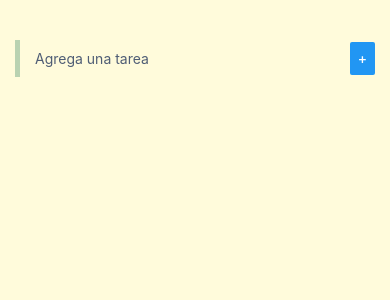
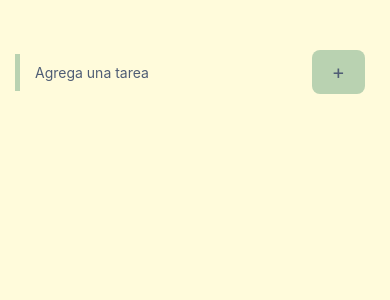
Before and after one commit to merb26/Task-list, a React Native app: screen / in a window 390 px wide. Shown: the top 300 px of the page. Built offline with nearby package versions, Linux system fonts and the light colour scheme.

Commit message:
created and estilizing button

```diff
--- a/src/components/add-task/AddTask.js
+++ b/src/components/add-task/AddTask.js
@@ -1,5 +1,6 @@
 import {Button, TextInput, View} from 'react-native';
 
+import CustomButton from '../custom-button/CustomButton';
 import {styleAddTask} from './styleAddTask';
 
 const AddTask = ({text, setText, onAddEvent}) => {
@@ -11,7 +12,7 @@ const AddTask = ({text, setText, onAddEvent}) => {
         value={text}
         onChangeText={(text) => setText(text)}
       />
-      <Button title='+' onPress={() => onAddEvent()} />
+      <CustomButton title='+' onPress={onAddEvent} />
     </View>
   );
 };
--- /dev/null
+++ b/src/components/custom-button/CustomButton.js
@@ -0,0 +1,27 @@
+import {StyleSheet, Text, TouchableOpacity} from 'react-native';
+
+export const CustomButton = ({title, onPress}) => {
+  return (
+    <TouchableOpacity style={styles.button} onPress={() => onPress()}>
+      <Text style={styles.text}>{title}</Text>
+    </TouchableOpacity>
+  );
+};
+
+const styles = StyleSheet.create({
+  button: {
+    backgroundColor: '#B9D2B1',
+    borderRadius: 8,
+    padding: 10,
+    paddingHorizontal: 20,
+    alignItems: 'center',
+    justifyContent: 'center',
+    margin: 10,
+  },
+  text: {
+    color: '#4F5D75',
+    fontSize: 20,
+  },
+});
+
+export default CustomButton;
```
